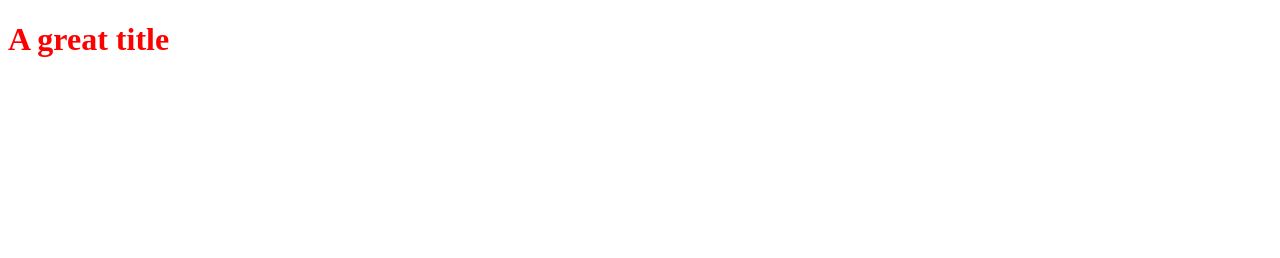
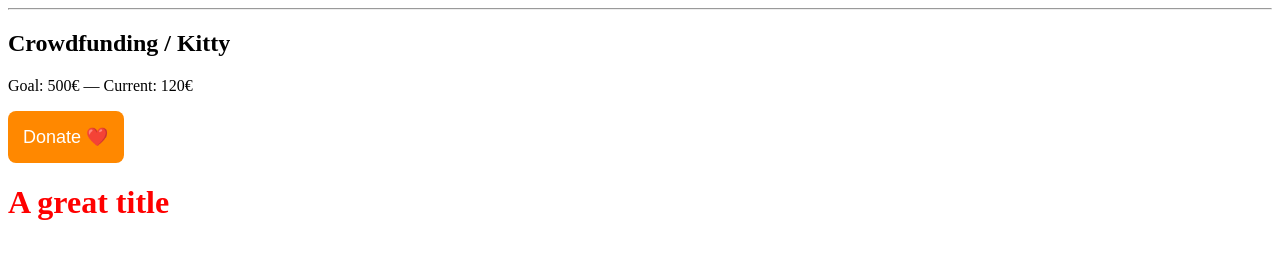
Before and after one commit to MehulSinhaa/PremierProjet, a plain HTML site: page index.html in a window 1280 px wide. Drawn offline with Linux system fonts and the light colour scheme.

Commit message:
Completion of the front-end crowdfunding section

```diff
--- a/index.html
+++ b/index.html
@@ -3,8 +3,12 @@
 <head>
 <title></title> <link
 rel='stylesheet' type='text/css' href='styles.css'> </head>
-
-
+<hr>
+<h2>Crowdfunding / Kitty</h2>
+<p>Goal: 500€ — Current: 120€</p>
+<button style="background:#ff8800;color:white;padding:15px;border:none;border-radius:8px;">
+    Donate ❤️
+</button>
 <body>
 <h1>A great title</h1> </body>
 </html>
--- a/styles.css
+++ b/styles.css
@@ -1,3 +1,7 @@
 h1 {
 color: red;
 }
+button {
+    font-size: 18px;
+    cursor: pointer;
+}
```
